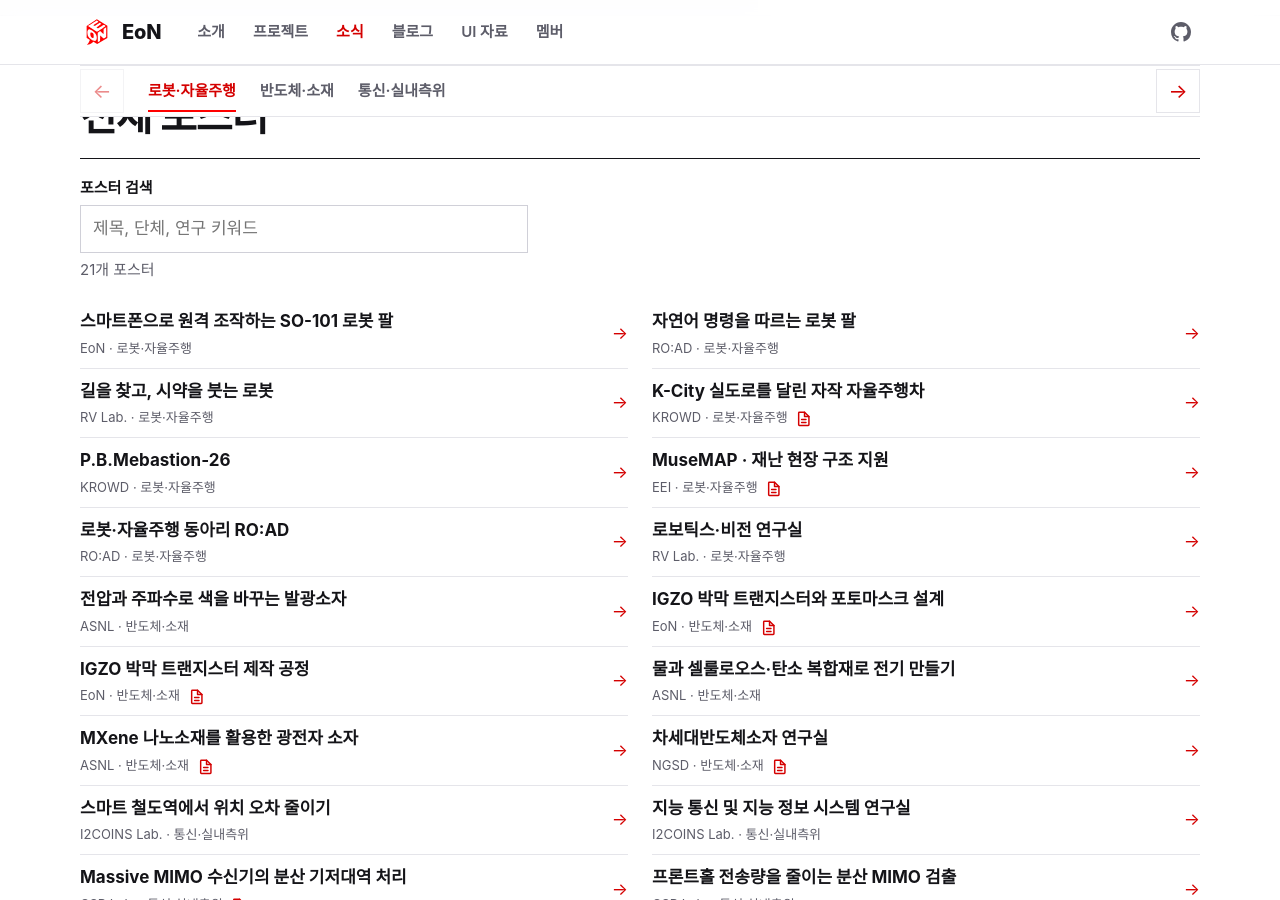
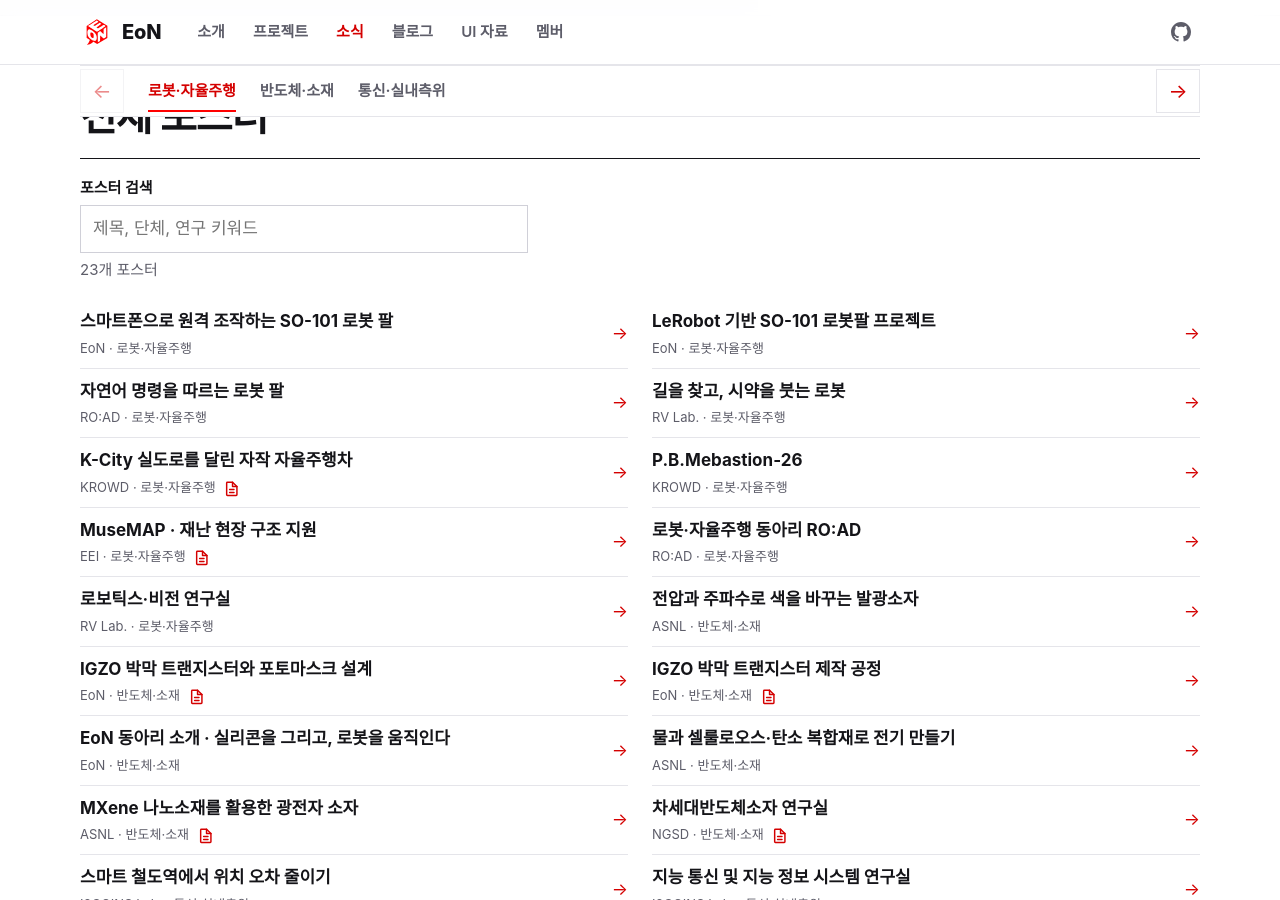
Before and after one commit to Kyonggi-EoN/kyonggi-eon.github.io, a Jekyll site: the page built from content/_news/2026/2026-11-22-ee-exhibition-posters.md, in a window 1280 px wide and 900 px high, scrolled down 8290 px. Built offline with Jekyll 4.4.1, drawn with Linux system fonts in a browser that asks for light colours; some web fonts are replaced; some of the changed text lies outside the part shown.

Commit message:
전시: EoN 로봇팔 프로젝트와 동아리 홍보 포스터 추가

```diff
--- a/content/_news/2026/2026-11-22-ee-exhibition-posters.md
+++ b/content/_news/2026/2026-11-22-ee-exhibition-posters.md
@@ -86,6 +86,14 @@ sections:
         summary: 스마트폰의 6자유도 움직임을 5자유도 로봇 팔 SO-101의 동작으로 바꿔 원격으로 조작하는 시스템입니다. 버튼을 누르는 동안에만 동작을 전달하고, 팔이 움직이는 범위와 속도에 제한을 뒀습니다.
         look: "가운데 시뮬레이션 그림에서 스마트폰을 옆으로 돌리면 팔 전체가 회전합니다. 스마트폰을 앞으로 숙이면 그리퍼가 아래로 기울고, 옆으로 기울이면 그리퍼가 제자리에서 비틀립니다."
         crop: "스마트폰 기본 자세와 세 방향 회전에 대응하는 시뮬레이션 속 SO-101의 자세"
+      - id: eon-robot-2
+        team: EoN
+        file: EoN_robot_2
+        title: LeRobot 기반 SO-101 로봇팔 프로젝트
+        keywords: SO-ARM101 SO-101 ACT 모방학습 리더암 팔로워암
+        summary: 사람이 리더 팔로 물체를 상자에 넣는 동작을 시연하고, 카메라 영상과 관절 정보를 기록했습니다. 이 데이터로 ACT 정책을 학습시켜 팔로워 팔이 같은 작업을 스스로 수행하게 했습니다. 포스터의 비교 실험에서는 시연 기록을 30회에서 40회로 늘리자 성공률이 45%에서 80%로 올랐습니다.
+        look: "왼쪽 사진은 학습한 로봇 팔이 물체를 상자에 옮기는 장면이고, 오른쪽은 실물 로봇으로 성공률을 평가하는 작업대입니다. 원본의 바로 아래 그래프에서는 시연 횟수와 학습 단계에 따른 성공률을 비교할 수 있습니다."
+        crop: "보라색 SO-101 로봇 팔의 자율 실행 장면과 실물 로봇 평가 작업대"
       - id: road-1
         team: "RO:AD"
         file: ROAD_1
@@ -189,6 +197,14 @@ sections:
         summary: IGZO 박막 트랜지스터를 만드는 데 쓴 재료와 두께, 노광·증착·식각 과정을 정리했습니다. 시뮬레이션에서는 게이트 전압 5 V, 드레인 전압 1 V에서 게이트를 중앙에 둔 구조의 ON 전류가 14.85 nA로 가장 높았습니다.
         look: "노란 조명 아래에서 포토마스크의 정렬 표식과 유리 위 패턴을 맞춥니다. 원본 하단의 그래프에는 게이트 위치를 달리한 소자에서 측정한 ON 전류가 나옵니다."
         crop: "노란 조명의 공정실에서 마스크를 정렬하는 두 작업 장면"
+      - id: eon-promo
+        team: EoN
+        file: EoN_promo
+        title: "EoN 동아리 소개 · 실리콘을 그리고, 로봇을 움직인다"
+        keywords: 홍보포스터 학술동아리 Top-Gate IGZO TFT SO-ARM101 SO-101 스터디 세미나
+        summary: EoN의 2026년 반도체·로봇 프로젝트와 동아리 활동을 한 장에 담았습니다. 25 mm 마스크에 소자 672개를 배치한 IGZO 박막 트랜지스터 프로젝트와, 시연 데이터로 물체를 옮기는 동작을 학습한 SO-101 로봇 팔을 소개합니다. 전시회 기획·운영과 스터디, 세미나, 견학 기록도 볼 수 있습니다.
+        look: "왼쪽은 KLayout에서 설계한 마스크 배치입니다. 오른쪽 위는 프로브로 소자를 측정하는 모습이고, 아래는 기판에 감광액(PR)을 바르는 장면입니다. 원본에서는 바로 아래의 로봇 팔 시연과 학습 과정도 볼 수 있습니다."
+        crop: "KLayout 마스크 배치와 프로브 측정, 감광액 도포 장면"
       - id: asnl-2
         team: ASNL
         file: ASNL_2
--- /dev/null
+++ b/content/pages/exhibition-posters/eon-promo.html
@@ -0,0 +1,6 @@
+---
+layout: exhibition-poster
+title: "EoN 동아리 소개 · 실리콘을 그리고, 로봇을 움직인다"
+poster_id: eon-promo
+permalink: /news/2026/ee-exhibition-posters/eon-promo/
+---
--- /dev/null
+++ b/content/pages/exhibition-posters/eon-robot-2.html
@@ -0,0 +1,6 @@
+---
+layout: exhibition-poster
+title: "LeRobot 기반 SO-101 로봇팔 프로젝트"
+poster_id: eon-robot-2
+permalink: /news/2026/ee-exhibition-posters/eon-robot-2/
+---
```
Also changed, not shown: other parts of content/_news/2026/2026-11-22-ee-exhibition-posters.md (+1 -1 lines), content/_news/2026/2026-11-17-ee-exhibition.md (+1 -1 lines), content/pages/exhibition-demos.md (+1 -1 lines), .github/scripts/exhibition-smoke.cjs, content/exhibition/2026/detail/eon-promo.webp (added), content/exhibition/2026/detail/eon-robot-2.webp (added), content/exhibition/2026/large/eon-promo.webp (added), content/exhibition/2026/large/eon-robot-2.webp (added), 2 other files.
